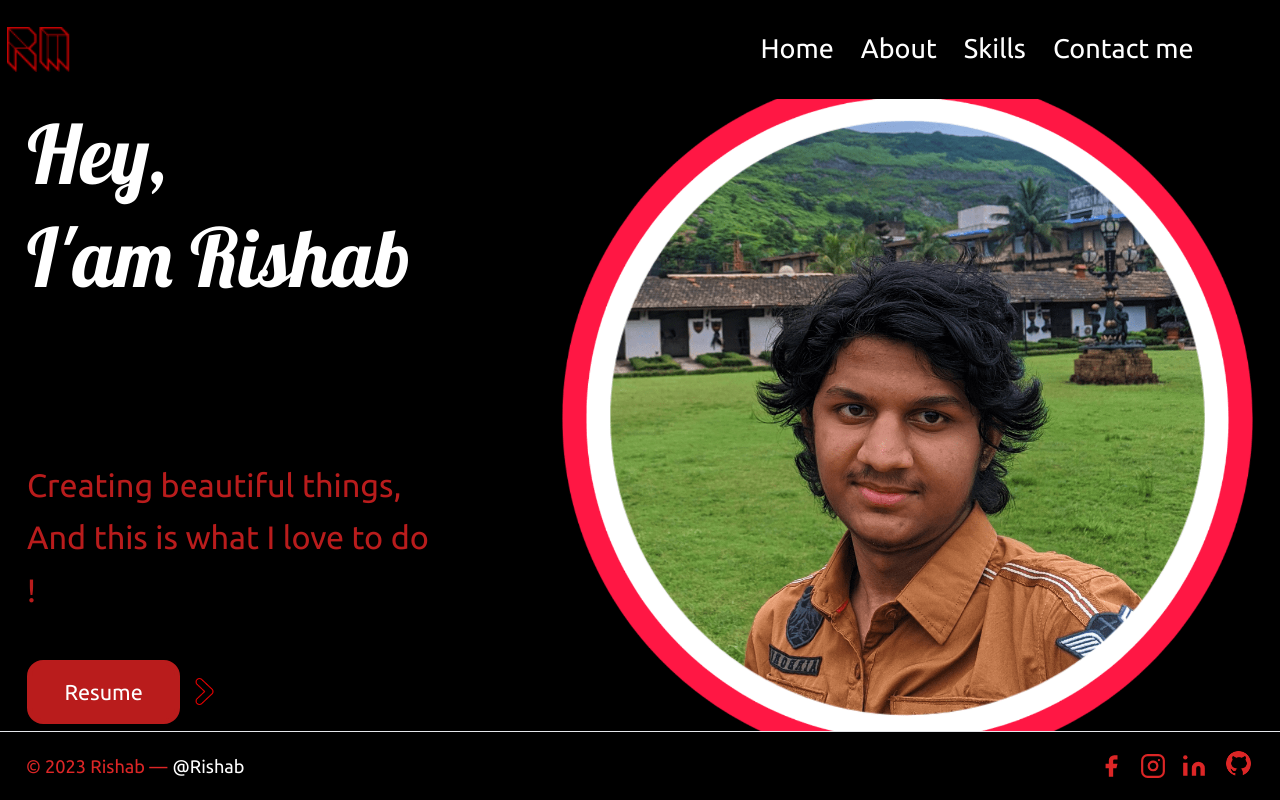
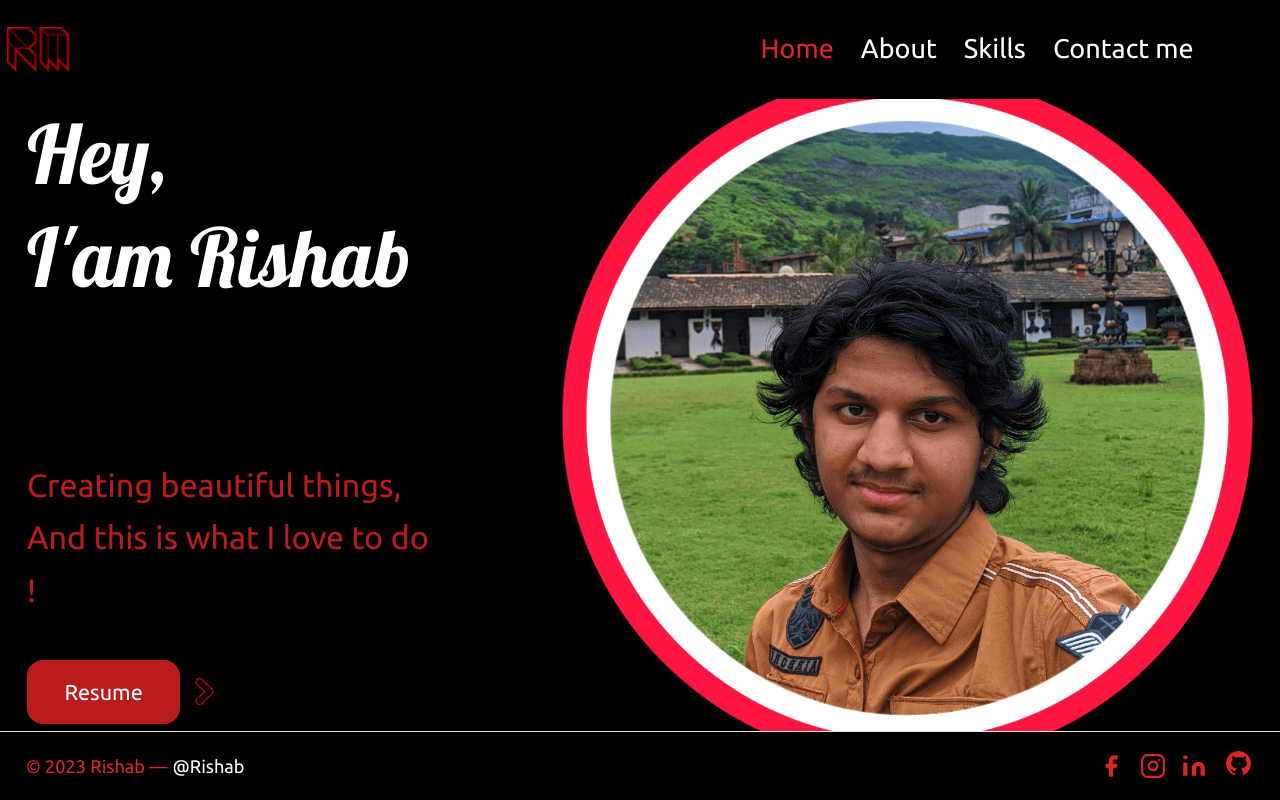
Before and after one commit to RishabMandal/Portfolio-Revamped-2.0, a Next.js app: page / in a window 1280 px wide. Built offline with nearby package versions, Linux system fonts and the light colour scheme.

Commit message:
New update target active link using usePathname hook

```diff
--- a/app/components/Navbar.js
+++ b/app/components/Navbar.js
@@ -45,7 +45,7 @@ export default function Navbar() {
             <Link
               // activeClassName="mr-5 hover:text-red-700 duration-200 cursor-pointer text-red-600"
               className={
-                currentRoute === "/components/home"
+                currentRoute === "/components/home" || currentRoute === "/"
                   ? "mr-5 hover:text-red-700 duration-200 cursor-pointer text-red-600"
                   : "mr-5 hover:text-red-700 duration-200 cursor-pointer "
               }
```
